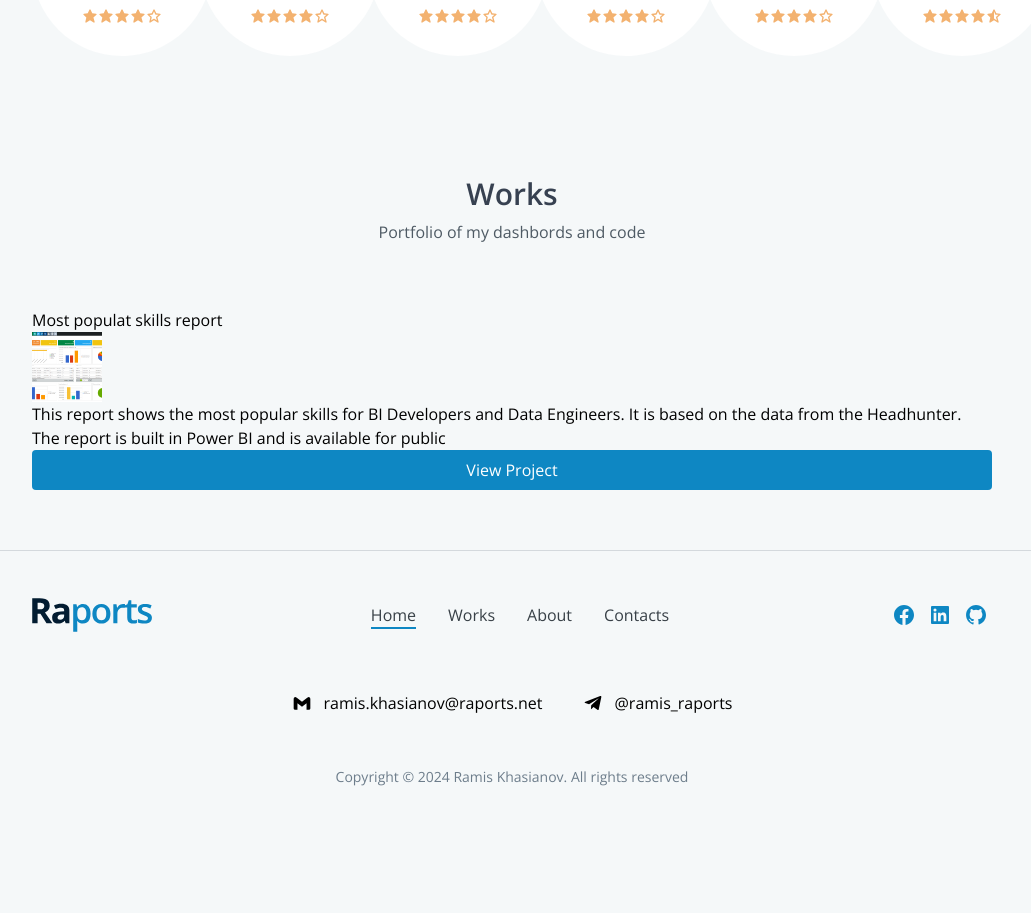
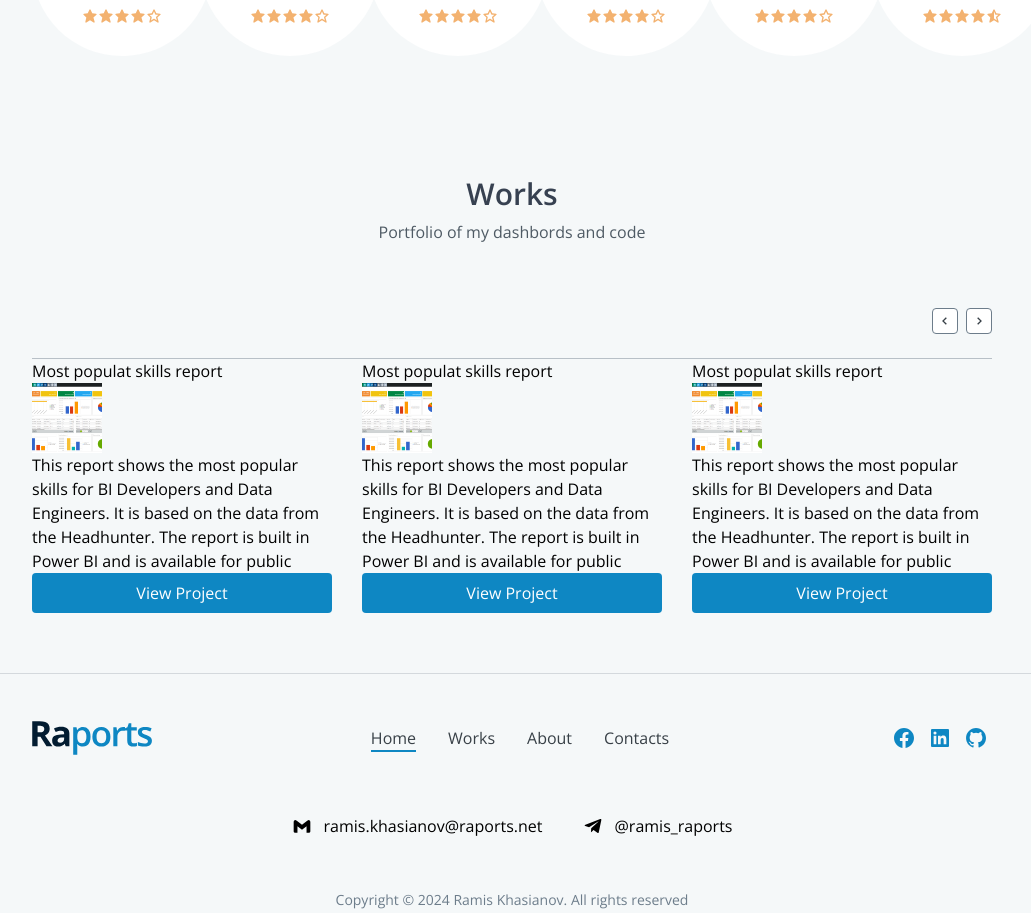
Before and after one commit to raports/raports-website, a Next.js app: page / in a window 1280 px wide. Shown: the part 3004-3917 px from the top of the page, without its empty margins (128-1159 px from the left). Before the commit the page ends 3831 px from the top, so only its background shows below. Built offline with nearby package versions, Linux system fonts and the light colour scheme.

Commit message:
swiper with buttons

```diff
--- a/components/sections/Works.jsx
+++ b/components/sections/Works.jsx
@@ -1,15 +1,58 @@
-import React from "react";
+"use client";
+
+import React, { useRef } from "react";
 import { works } from "@/constants";
 import WorkCard from "@/components/WorkCard";
-import SectionHeader from "../SectionHeader";
+import SectionHeader from "@/components/SectionHeader";
+import { BiChevronLeft, BiChevronRight } from "react-icons/bi";
+import { Swiper, SwiperSlide } from "swiper/react";
+import "swiper/css";
 
 const Works = () => {
-  return <section className="max-width section-padding">
-    <SectionHeader title="Works" subtitle="Portfolio of my dashbords and code" />
-    {works.map((work, index) => (
-      <WorkCard key={index} {...work} />
-    ))}
-  </section>;
+  const swiperRef = useRef(null);
+
+  return (
+    <section className="max-width section-padding">
+      <SectionHeader
+        title="Works"
+        subtitle="Portfolio of my dashbords and code"
+      />
+      <div>
+        <div className="pb-6 border-b border-grey-200 flex items-center justify-end">
+          <div className="flex gap-2">
+            <button
+              className="bg-white border border-grey p-1 rounded text-grey-700"
+              onClick={() => swiperRef.current?.slidePrev()}
+            >
+              <BiChevronLeft />
+            </button>
+            <button
+              className="bg-white border border-grey p-1 rounded text-grey-700"
+              onClick={() => swiperRef.current?.slideNext()}
+            >
+              <BiChevronRight />
+            </button>
+          </div>
+        </div>
+        <div>
+          <Swiper
+            slidesPerView={3}
+            spaceBetween={30}
+            loop={true}
+            onSwiper={(swiper) => {
+              swiperRef.current = swiper;
+            }}
+          >
+            {works.map((work, index) => (
+              <SwiperSlide key={index}>
+                <WorkCard key={index} {...work} />
+              </SwiperSlide>
+            ))}
+          </Swiper>
+        </div>
+      </div>
+    </section>
+  );
 };
 
 export default Works;
--- a/constants/index.js
+++ b/constants/index.js
@@ -141,4 +141,36 @@ export const works = [
       "This report shows the most popular skills for BI Developers and Data Engineers. It is based on the data from the Headhunter. The report is built in Power BI and is available for public",
     url: "https://app.powerbi.com",
   },
+  {
+    id: 2,
+    title: "Most populat skills report",
+    image: "/images/works/most_popular_skills.png",
+    description:
+      "This report shows the most popular skills for BI Developers and Data Engineers. It is based on the data from the Headhunter. The report is built in Power BI and is available for public",
+    url: "https://app.powerbi.com",
+  },
+  {
+    id: 3,
+    title: "Most populat skills report",
+    image: "/images/works/most_popular_skills.png",
+    description:
+      "This report shows the most popular skills for BI Developers and Data Engineers. It is based on the data from the Headhunter. The report is built in Power BI and is available for public",
+    url: "https://app.powerbi.com",
+  },
+  {
+    id: 4,
+    title: "Most populat skills report",
+    image: "/images/works/most_popular_skills.png",
+    description:
+      "This report shows the most popular skills for BI Developers and Data Engineers. It is based on the data from the Headhunter. The report is built in Power BI and is available for public",
+    url: "https://app.powerbi.com",
+  },
+  {
+    id: 5,
+    title: "Most populat skills report",
+    image: "/images/works/most_popular_skills.png",
+    description:
+      "This report shows the most popular skills for BI Developers and Data Engineers. It is based on the data from the Headhunter. The report is built in Power BI and is available for public",
+    url: "https://app.powerbi.com",
+  },
 ];
--- a/package.json
+++ b/package.json
@@ -12,7 +12,8 @@
     "next": "14.0.4",
     "react": "^18",
     "react-dom": "^18",
-    "react-icons": "^4.12.0"
+    "react-icons": "^4.12.0",
+    "swiper": "^11.0.5"
   },
   "devDependencies": {
     "autoprefixer": "^10.0.1",
```
Also changed, not shown: 1 other file (tests, documents, lock files or other folders).
